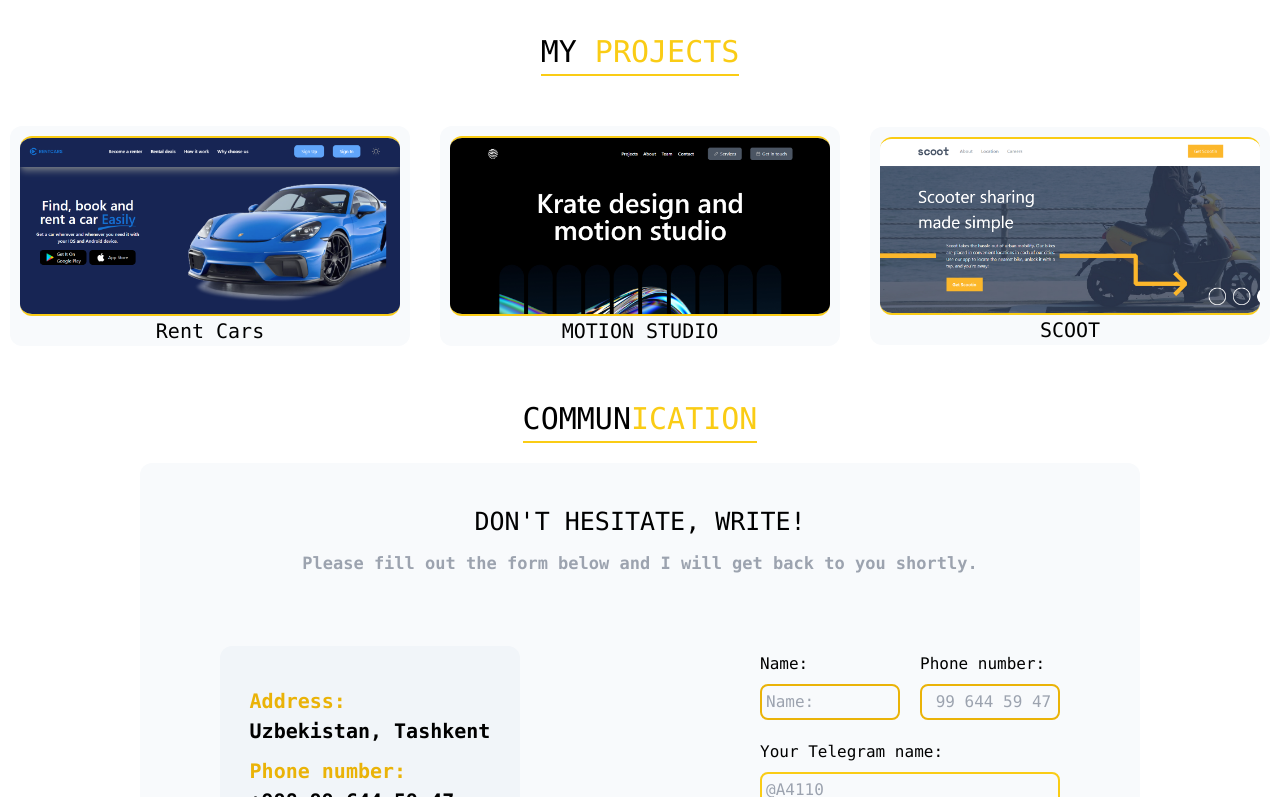
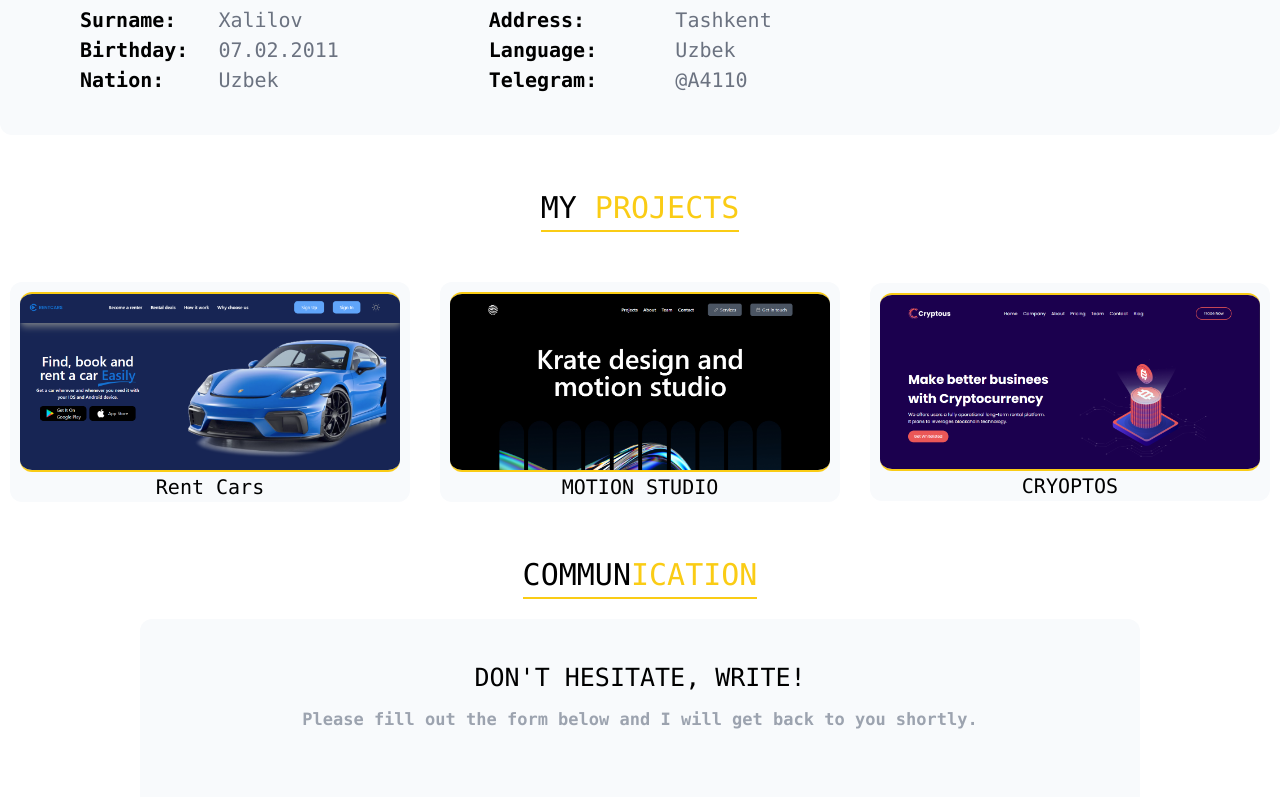
Before and after one commit to AdusolihXalilov/portfolio, a React (Vite) app: page / in a window 1280 px wide. Shown: the part 1090-1887 px from the top of the page. Built offline with nearby package versions, Linux system fonts and the light colour scheme.

Commit message:
pertfolio

```diff
--- a/src/Home.jsx
+++ b/src/Home.jsx
@@ -1,9 +1,9 @@
 import React, { useState } from "react";
 import axios from 'axios';
-import me from "/faceme.png"
+import me from "/me.png"
 import car from "/Car.png"
 import studio from "/MOTION STUDIO.png"
-import SCOOT from "/SCOOT.png"
+import cryoptos from "/cryoptos.png"
 import telegram from "/telegram.png"
 import tel from "/phone.png"
 import instagram from "/instagram.png"
@@ -106,7 +106,7 @@ const { t } = useTranslation();
                 <div className="font-bold text-[15px] lg:text-[20px]">
                   <h1>{t("name1")}</h1>
                   <h1>{t("surname")}</h1>
-                  <h1>{t("birthday")}</h1>
+                  <h1 className="text-[12px] sm:text-[20px]">{t("birthday")}</h1>
                   <h1>{t("nation")}</h1>
                 </div>
                 <div className="text-[#6B7280] font-medium text-[15px] lg:text-[20px]">
@@ -139,18 +139,24 @@ const { t } = useTranslation();
           <h1 className="font-mono text-[20px] lg:text-[30px] border-b-[2px] border-[#FACC15]">{t("projects")} <span className="text-[#FACC15]">{t("projects1")}</span></h1>
         </div>
         <section className="flex flex-col items-center lg:items-center justify-center sm:flex-row gap-[30px]">
+          <a href="https://polche-car.vercel.app/login.html">
             <div className="bg-slate-50 pt-[10px] px-[10px] w-[200px] lg:w-[400px] rounded-xl dark:bg-slate-800 duration-300 hover:scale-105 cursor-pointer">
             <img className="w-[400px] rounded-xl border-b-2 border-t-2 border-[#FACC15]" src={car} />
             <h1 className="font-mono text-[20px] flex justify-center">Rent Cars</h1>
             </div>
+          </a>
+          <a href="https://motion-studio.vercel.app/">
             <div className="bg-slate-50 pt-[10px] px-[10px] w-[200px] lg:w-[400px] rounded-xl dark:bg-slate-800 duration-300 hover:scale-105 cursor-pointer">
               <img className="w-[400px] rounded-xl border-b-2 border-t-2 border-[#FACC15]" src={studio} />
               <h1 className="font-mono text-[20px] flex justify-center">MOTION STUDIO</h1>
             </div>
+          </a>
+          <a href="https://cryoptos.vercel.app/">
             <div className="bg-slate-50 pt-[10px] px-[10px] w-[200px] lg:w-[400px] rounded-xl dark:bg-slate-800 duration-300 hover:scale-105 cursor-pointer">
-            <img className="w-[400px] rounded-xl border-b-2 border-t-2 border-[#FACC15]" src={SCOOT} />
-            <h1 className="font-mono text-[20px] flex justify-center">SCOOT</h1>
+              <img className="w-[400px] rounded-xl border-b-2 border-t-2 border-[#FACC15]" src={cryoptos} />
+              <h1 className="font-mono text-[20px] flex justify-center">CRYOPTOS</h1>
             </div>
+          </a>
         </section>
       </section>
       <section className="font-mono container w-[300px] sm:w-[1000px]">
```
Also changed, not shown: public/cryoptos.png (added), public/me.png (added). Lines whose indentation alone changed are shown as unchanged.
